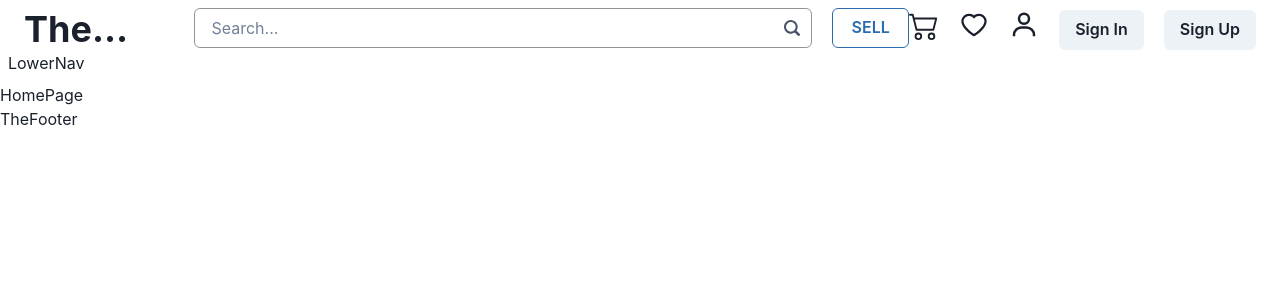
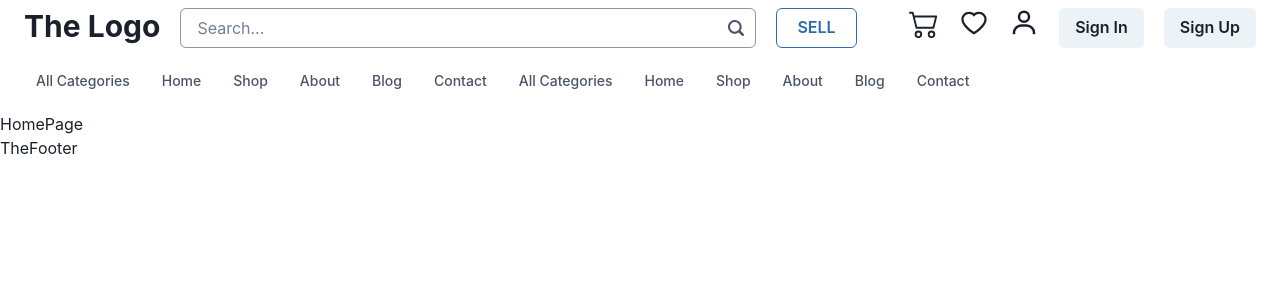
Before and after one commit to HlemoXGamer/reverb-clone, a React (Vite) app: page / in a window 1280 px wide. Shown: the top 300 px of the page. Built offline with nearby package versions, Linux system fonts and the light colour scheme.

Commit message:
Task: #002
	LowerNavbar

```diff
--- a/src/components/Common/SearchBar.jsx
+++ b/src/components/Common/SearchBar.jsx
@@ -6,7 +6,7 @@ import { Search2Icon } from "@chakra-ui/icons";
 const SearchBar = () => {
     return (
         <React.Fragment>
-            <InputGroup borderRadius={5} width="2xl">
+            <InputGroup borderRadius={5} width="xl">
                 <Input
                     type="text"
                     placeholder="Search..."
--- a/src/components/Common/TheLogo.jsx
+++ b/src/components/Common/TheLogo.jsx
@@ -3,7 +3,7 @@ import { Heading } from "@chakra-ui/react";
 const TheLogo = () => {
     return (
         <React.Fragment>
-            <Heading as="h1" size="xl" noOfLines={1}>
+            <Heading as="h1" size="lg" noOfLines={1}>
                 The Logo
             </Heading>
         </React.Fragment>
--- a/src/components/UI/TheHeader/parts/LowerNav.jsx
+++ b/src/components/UI/TheHeader/parts/LowerNav.jsx
@@ -1,7 +1,234 @@
+/* eslint-disable react/prop-types */
+import {
+    Box,
+    Flex,
+    Text,
+    Stack,
+    Icon,
+    Popover,
+    PopoverTrigger,
+    PopoverContent,
+    useColorModeValue,
+    Container,
+} from "@chakra-ui/react";
+
+import { ChevronRightIcon } from "@chakra-ui/icons";
 import React from "react";
 
+const NAV_ITEMS = [
+    {
+        label: "All Categories",
+        children: [
+            {
+                label: "Cameras",
+                subLabel: "Trending Design to inspire you",
+                href: "#",
+            },
+            {
+                label: "Lenses",
+                subLabel: "Trending Design to inspire you",
+                href: "#",
+            },
+        ],
+    },
+    {
+        label: "Home",
+        children: [
+            {
+                label: "Cameras",
+                subLabel: "Trending Design to inspire you",
+                href: "#",
+            },
+            {
+                label: "Lenses",
+                subLabel: "Trending Design to inspire you",
+                href: "#",
+            },
+        ],
+    },
+    {
+        label: "Shop",
+        children: [
+            {
+                label: "Cameras",
+                subLabel: "Trending Design to inspire you",
+                href: "#",
+            },
+            {
+                label: "Lenses",
+                subLabel: "Trending Design to inspire you",
+                href: "#",
+            },
+        ],
+    },
+    {
+        label: "About",
+    },
+    {
+        label: "Blog",
+    },
+    {
+        label: "Contact",
+    },
+    {
+        label: "All Categories",
+        children: [
+            {
+                label: "Cameras",
+                subLabel: "Trending Design to inspire you",
+                href: "#",
+            },
+            {
+                label: "Lenses",
+                subLabel: "Trending Design to inspire you",
+                href: "#",
+            },
+        ],
+    },
+    {
+        label: "Home",
+        children: [
+            {
+                label: "Cameras",
+                subLabel: "Trending Design to inspire you",
+                href: "#",
+            },
+            {
+                label: "Lenses",
+                subLabel: "Trending Design to inspire you",
+                href: "#",
+            },
+        ],
+    },
+    {
+        label: "Shop",
+        children: [
+            {
+                label: "Cameras",
+                subLabel: "Trending Design to inspire you",
+                href: "#",
+            },
+            {
+                label: "Lenses",
+                subLabel: "Trending Design to inspire you",
+                href: "#",
+            },
+        ],
+    },
+    {
+        label: "About",
+    },
+    {
+        label: "Blog",
+    },
+    {
+        label: "Contact",
+    },
+];
+
 const LowerNav = () => {
-    return <div>LowerNav</div>;
+    const linkColor = useColorModeValue("gray.600", "gray.200");
+    const linkHoverColor = useColorModeValue("gray.800", "white");
+    const popoverContentBgColor = useColorModeValue("white", "gray.800");
+    return (
+        <React.Fragment>
+            <Container maxW={"1330px"} p={0}>
+                <Stack direction={"row"} spacing={4} m={5}>
+                    {NAV_ITEMS.map((navItem, index) => (
+                        <Box key={navItem.label + index}>
+                            <Popover
+                                trigger={"hover"}
+                                placement={"bottom-start"}
+                            >
+                                <PopoverTrigger>
+                                    <Box
+                                        as="a"
+                                        p={2}
+                                        href={navItem.href ?? "#"}
+                                        fontSize={"sm"}
+                                        fontWeight={500}
+                                        color={linkColor}
+                                        _hover={{
+                                            textDecoration: "none",
+                                            color: linkHoverColor,
+                                        }}
+                                    >
+                                        {navItem.label}
+                                    </Box>
+                                </PopoverTrigger>
+
+                                {navItem.children && (
+                                    <PopoverContent
+                                        border={0}
+                                        boxShadow={"xl"}
+                                        bg={popoverContentBgColor}
+                                        p={4}
+                                        rounded={"xl"}
+                                        minW={"sm"}
+                                    >
+                                        <Stack>
+                                            {navItem.children.map((child) => (
+                                                <DesktopSubNav
+                                                    key={child.label}
+                                                    {...child}
+                                                />
+                                            ))}
+                                        </Stack>
+                                    </PopoverContent>
+                                )}
+                            </Popover>
+                        </Box>
+                    ))}
+                </Stack>
+            </Container>
+        </React.Fragment>
+    );
+};
+
+const DesktopSubNav = ({ label, href, subLabel }) => {
+    return (
+        <Box
+            as="a"
+            href={href}
+            role={"group"}
+            display={"block"}
+            p={2}
+            rounded={"md"}
+            _hover={{ bg: useColorModeValue("pink.50", "gray.900") }}
+        >
+            <Stack direction={"row"} align={"center"}>
+                <Box>
+                    <Text
+                        transition={"all .3s ease"}
+                        _groupHover={{ color: "pink.400" }}
+                        fontWeight={500}
+                    >
+                        {label}
+                    </Text>
+                    <Text fontSize={"sm"}>{subLabel}</Text>
+                </Box>
+                <Flex
+                    transition={"all .3s ease"}
+                    transform={"translateX(-10px)"}
+                    opacity={0}
+                    _groupHover={{
+                        opacity: "100%",
+                        transform: "translateX(0)",
+                    }}
+                    justify={"flex-end"}
+                    align={"center"}
+                    flex={1}
+                >
+                    <Icon
+                        color={"pink.400"}
+                        w={5}
+                        h={5}
+                        as={ChevronRightIcon}
+                    />
+                </Flex>
+            </Stack>
+        </Box>
+    );
 };
 
 export default LowerNav;
--- a/src/components/UI/TheHeader/parts/TopNav.jsx
+++ b/src/components/UI/TheHeader/parts/TopNav.jsx
@@ -14,7 +14,7 @@ import { BiUser } from "react-icons/bi";
 const TopNav = () => {
     return (
         <React.Fragment>
-            <Container maxW="xxl">
+            <Container maxW="1330px">
                 <Box
                     display="flex"
                     alignItems="center"
```
